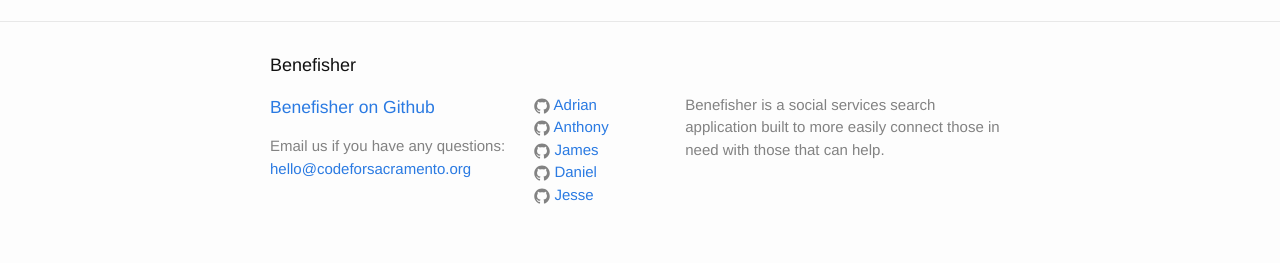
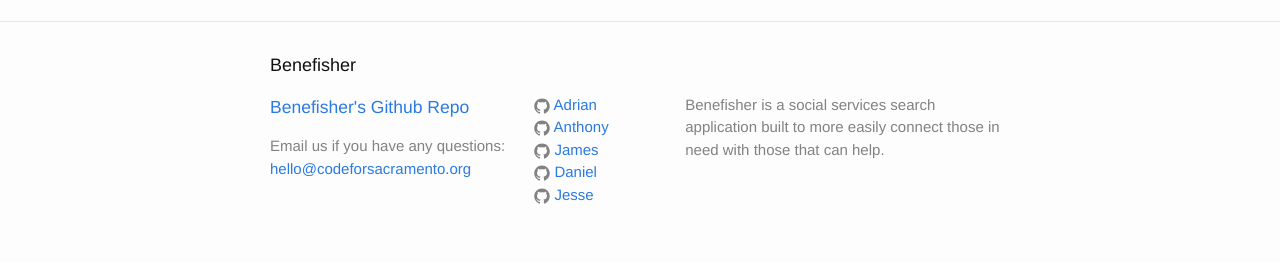
Before and after one commit to code4sac/benefisher, a Jekyll site: the page built from index.html, in a window 1280 px wide, cut to the strip 683-946 px from the top of the page. Built offline with Jekyll 4.4.1, drawn with Linux system fonts in a browser that asks for light colours.

Commit message:
Update footer.html

```diff
--- a/_includes/footer.html
+++ b/_includes/footer.html
@@ -6,7 +6,7 @@
 
     <div class="footer-col-wrapper">
       <div class="footer-col  footer-col-1">
-        <h3><a href="http://github.com/code4sac/benefisher">Benefisher on Github</a></h3>
+        <h3><a href="http://github.com/code4sac/benefisher">Benefisher's Github Repo</a></h3>
         <p>Email us if you have any questions:<br /><a href="mailto:{{ site.email }}">{{ site.email }}</a></p>
       </div>
 
```
